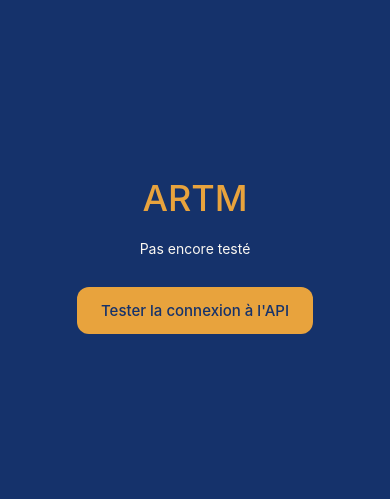
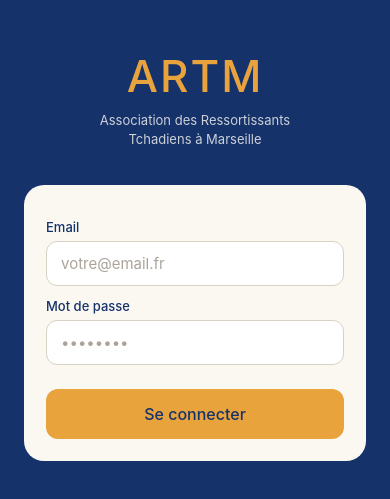
Before and after one commit to Abakar-Issa-Ali/artm, a React Native app in the folder mobile/: screen / in a window 390 px wide. Shown: the part 167-666 px from the top of the page. Built offline with nearby package versions, Linux system fonts and the light colour scheme.

Commit message:
feat(mobile): écran de connexion + navigation auth (login/logout) (#2)

```diff
--- a/mobile/App.tsx
+++ b/mobile/App.tsx
@@ -1,36 +1,40 @@
-import { useState } from "react";
 import { StatusBar } from "expo-status-bar";
-import { StyleSheet, Text, View, TouchableOpacity } from "react-native";
-import api from "./src/config/api";
+import { View, ActivityIndicator, StyleSheet } from "react-native";
+import { NavigationContainer } from "@react-navigation/native";
+import { SafeAreaProvider } from "react-native-safe-area-context";
+import { AuthProvider, useAuth } from "./src/context/AuthContext";
+import LoginScreen from "./src/screens/LoginScreen";
+import HomeScreen from "./src/screens/HomeScreen";
+
+function Routes() {
+  const { membre, chargement } = useAuth();
+
+  // Pendant la vérification du token au démarrage
+  if (chargement) {
+    return (
+      <View style={styles.loader}>
+        <ActivityIndicator size="large" color="#E8A33D" />
+      </View>
+    );
+  }
+
+  // Si pas connecté → login, sinon → l'app
+  return membre ? <HomeScreen /> : <LoginScreen />;
+}
 
 export default function App() {
-  const [statut, setStatut] = useState("Pas encore testé");
-
-  async function testerConnexion() {
-    try {
-      const reponse = await api.get("/../health");
-      setStatut("Connecté ! " + JSON.stringify(reponse.data));
-    } catch (error: any) {
-      setStatut("Erreur : " + error.message);
-    }
-  }
-
   return (
-    <View style={styles.container}>
-      <Text style={styles.titre}>ARTM</Text>
-      <Text style={styles.statut}>{statut}</Text>
-      <TouchableOpacity style={styles.bouton} onPress={testerConnexion}>
-        <Text style={styles.boutonTexte}>Tester la connexion à l'API</Text>
-      </TouchableOpacity>
-      <StatusBar style="light" />
-    </View>
+    <SafeAreaProvider>
+      <AuthProvider>
+        <NavigationContainer>
+          <Routes />
+          <StatusBar style="light" />
+        </NavigationContainer>
+      </AuthProvider>
+    </SafeAreaProvider>
   );
 }
 
 const styles = StyleSheet.create({
-  container: { flex: 1, backgroundColor: "#15326B", alignItems: "center", justifyContent: "center", padding: 24 },
-  titre: { color: "#E8A33D", fontSize: 36, fontWeight: "500", marginBottom: 20 },
-  statut: { color: "#FBF8F2", fontSize: 14, textAlign: "center", marginBottom: 30 },
-  bouton: { backgroundColor: "#E8A33D", paddingVertical: 14, paddingHorizontal: 24, borderRadius: 12 },
-  boutonTexte: { color: "#15326B", fontWeight: "500", fontSize: 15 },
+  loader: { flex: 1, backgroundColor: "#15326B", alignItems: "center", justifyContent: "center" },
 });
--- /dev/null
+++ b/mobile/src/context/AuthContext.tsx
@@ -0,0 +1,75 @@
+import React, { createContext, useContext, useState, useEffect, ReactNode } from "react";
+import * as SecureStore from "expo-secure-store";
+import api from "../config/api";
+
+interface Membre {
+  id: number;
+  nom: string;
+  prenom: string;
+  email: string;
+  role: string;
+}
+
+interface AuthContextType {
+  membre: Membre | null;
+  chargement: boolean;
+  connexion: (email: string, motDePasse: string) => Promise<void>;
+  inscription: (data: any) => Promise<void>;
+  deconnexion: () => Promise<void>;
+}
+
+const AuthContext = createContext<AuthContextType | undefined>(undefined);
+
+export function AuthProvider({ children }: { children: ReactNode }) {
+  const [membre, setMembre] = useState<Membre | null>(null);
+  const [chargement, setChargement] = useState(true);
+
+  // Au démarrage, on vérifie si un token existe déjà
+  useEffect(() => {
+    async function verifierToken() {
+      try {
+        const token = await SecureStore.getItemAsync("token");
+        if (token) {
+          const reponse = await api.get("/auth/me");
+          setMembre(reponse.data);
+        }
+      } catch {
+        await SecureStore.deleteItemAsync("token");
+      } finally {
+        setChargement(false);
+      }
+    }
+    verifierToken();
+  }, []);
+
+  async function connexion(email: string, motDePasse: string) {
+    const reponse = await api.post("/auth/login", { email, motDePasse });
+    await SecureStore.setItemAsync("token", reponse.data.token);
+    setMembre(reponse.data.membre);
+  }
+
+  async function inscription(data: any) {
+    const reponse = await api.post("/auth/register", data);
+    await SecureStore.setItemAsync("token", reponse.data.token);
+    setMembre(reponse.data.membre);
+  }
+
+  async function deconnexion() {
+    await SecureStore.deleteItemAsync("token");
+    setMembre(null);
+  }
+
+  return (
+    <AuthContext.Provider value={{ membre, chargement, connexion, inscription, deconnexion }}>
+      {children}
+    </AuthContext.Provider>
+  );
+}
+
+export function useAuth() {
+  const context = useContext(AuthContext);
+  if (!context) {
+    throw new Error("useAuth doit être utilisé dans un AuthProvider");
+  }
+  return context;
+}
--- /dev/null
+++ b/mobile/src/screens/HomeScreen.tsx
@@ -0,0 +1,26 @@
+import { View, Text, TouchableOpacity, StyleSheet } from "react-native";
+import { useAuth } from "../context/AuthContext";
+
+export default function HomeScreen() {
+  const { membre, deconnexion } = useAuth();
+
+  return (
+    <View style={styles.container}>
+      <Text style={styles.titre}>Bienvenue</Text>
+      <Text style={styles.nom}>{membre?.prenom} {membre?.nom}</Text>
+      <Text style={styles.role}>Rôle : {membre?.role}</Text>
+      <TouchableOpacity style={styles.bouton} onPress={deconnexion}>
+        <Text style={styles.boutonTexte}>Se déconnecter</Text>
+      </TouchableOpacity>
+    </View>
+  );
+}
+
+const styles = StyleSheet.create({
+  container: { flex: 1, backgroundColor: "#FBF8F2", alignItems: "center", justifyContent: "center", padding: 24 },
+  titre: { color: "#15326B", fontSize: 22, opacity: 0.7 },
+  nom: { color: "#15326B", fontSize: 28, fontWeight: "500", marginTop: 4 },
+  role: { color: "#8a857c", fontSize: 14, marginTop: 8 },
+  bouton: { backgroundColor: "#15326B", borderRadius: 12, paddingVertical: 14, paddingHorizontal: 28, marginTop: 32 },
+  boutonTexte: { color: "#FBF8F2", fontWeight: "500", fontSize: 15 },
+});
--- /dev/null
+++ b/mobile/src/screens/LoginScreen.tsx
@@ -0,0 +1,96 @@
+import { useState } from "react";
+import {
+  View, Text, TextInput, TouchableOpacity, StyleSheet,
+  KeyboardAvoidingView, Platform, Alert, ActivityIndicator,
+} from "react-native";
+import { useAuth } from "../context/AuthContext";
+
+export default function LoginScreen() {
+  const { connexion } = useAuth();
+  const [email, setEmail] = useState("");
+  const [motDePasse, setMotDePasse] = useState("");
+  const [chargement, setChargement] = useState(false);
+
+  async function gererConnexion() {
+    if (!email || !motDePasse) {
+      Alert.alert("Champs requis", "Merci de renseigner votre email et mot de passe.");
+      return;
+    }
+    setChargement(true);
+    try {
+      await connexion(email.trim().toLowerCase(), motDePasse);
+    } catch (error: any) {
+      const message = error.response?.data?.error || "Connexion impossible";
+      Alert.alert("Erreur", message);
+    } finally {
+      setChargement(false);
+    }
+  }
+
+  return (
+    <KeyboardAvoidingView
+      style={styles.container}
+      behavior={Platform.OS === "ios" ? "padding" : undefined}
+    >
+      <View style={styles.logo}>
+        <Text style={styles.logoTexte}>ARTM</Text>
+      </View>
+      <Text style={styles.sousTitre}>
+        Association des Ressortissants{"\n"}Tchadiens à Marseille
+      </Text>
+
+      <View style={styles.carte}>
+        <Text style={styles.label}>Email</Text>
+        <TextInput
+          style={styles.input}
+          placeholder="votre@email.fr"
+          placeholderTextColor="#aaa399"
+          value={email}
+          onChangeText={setEmail}
+          autoCapitalize="none"
+          keyboardType="email-address"
+        />
+
+        <Text style={styles.label}>Mot de passe</Text>
+        <TextInput
+          style={styles.input}
+          placeholder="••••••••"
+          placeholderTextColor="#aaa399"
+          value={motDePasse}
+          onChangeText={setMotDePasse}
+          secureTextEntry
+        />
+
+        <TouchableOpacity
+          style={styles.bouton}
+          onPress={gererConnexion}
+          disabled={chargement}
+        >
+          {chargement ? (
+            <ActivityIndicator color="#15326B" />
+          ) : (
+            <Text style={styles.boutonTexte}>Se connecter</Text>
+          )}
+        </TouchableOpacity>
+      </View>
+    </KeyboardAvoidingView>
+  );
+}
+
+const styles = StyleSheet.create({
+  container: { flex: 1, backgroundColor: "#15326B", justifyContent: "center", padding: 24 },
+  logo: { alignItems: "center", marginBottom: 8 },
+  logoTexte: { color: "#E8A33D", fontSize: 44, fontWeight: "500", letterSpacing: 2 },
+  sousTitre: { color: "#FBF8F2", textAlign: "center", fontSize: 13, opacity: 0.8, marginBottom: 36, lineHeight: 19 },
+  carte: { backgroundColor: "#FBF8F2", borderRadius: 20, padding: 22 },
+  label: { color: "#15326B", fontSize: 13, fontWeight: "500", marginBottom: 6, marginTop: 12 },
+  input: {
+    backgroundColor: "#fff", borderWidth: 0.5, borderColor: "#d8d2c4",
+    borderRadius: 11, paddingHorizontal: 14, paddingVertical: 12, fontSize: 15, color: "#2a2a28",
+  },
+  bouton: {
+    backgroundColor: "#E8A33D", borderRadius: 12, paddingVertical: 15,
+    alignItems: "center", marginTop: 24,
+  },
+  boutonTexte: { color: "#15326B", fontWeight: "500", fontSize: 16 },
+});
```
